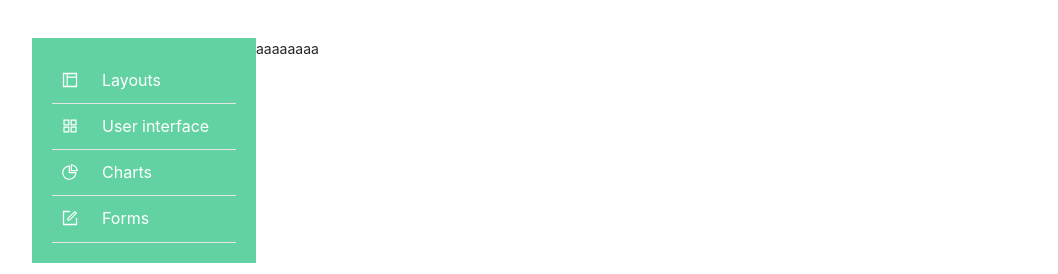
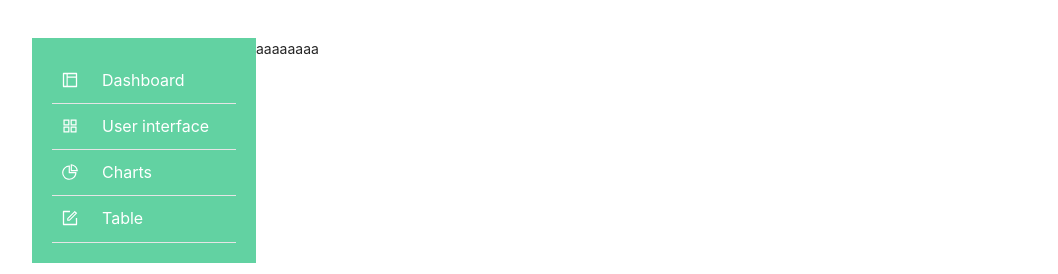
Before and after one commit to SwimmingBunny/SelenaOrganicStore, a React (Create React App) app: page /admin in a window 1280 px wide. Shown: the part 932-1206 px from the top of the page, without its empty margins (160-1218 px from the left). Built offline with nearby package versions, Linux system fonts and the light colour scheme.

Commit message:
long admin

```diff
--- a/src/pages/admin/admin.js
+++ b/src/pages/admin/admin.js
@@ -128,7 +128,7 @@ const Admin = () => {
             <ul className="admin-select">
               <li>
                 <LayoutOutlined className="icon" />
-                Layouts
+                Dashboard
               </li>
               <li>
                 <AppstoreOutlined className="icon" />
@@ -140,7 +140,7 @@ const Admin = () => {
               </li>
               <li>
                 <FormOutlined className="icon" />
-                Forms
+                Table
               </li>
             </ul>
           </Col> }
```
Also changed, not shown: src/App.js (+7 -0 lines).
